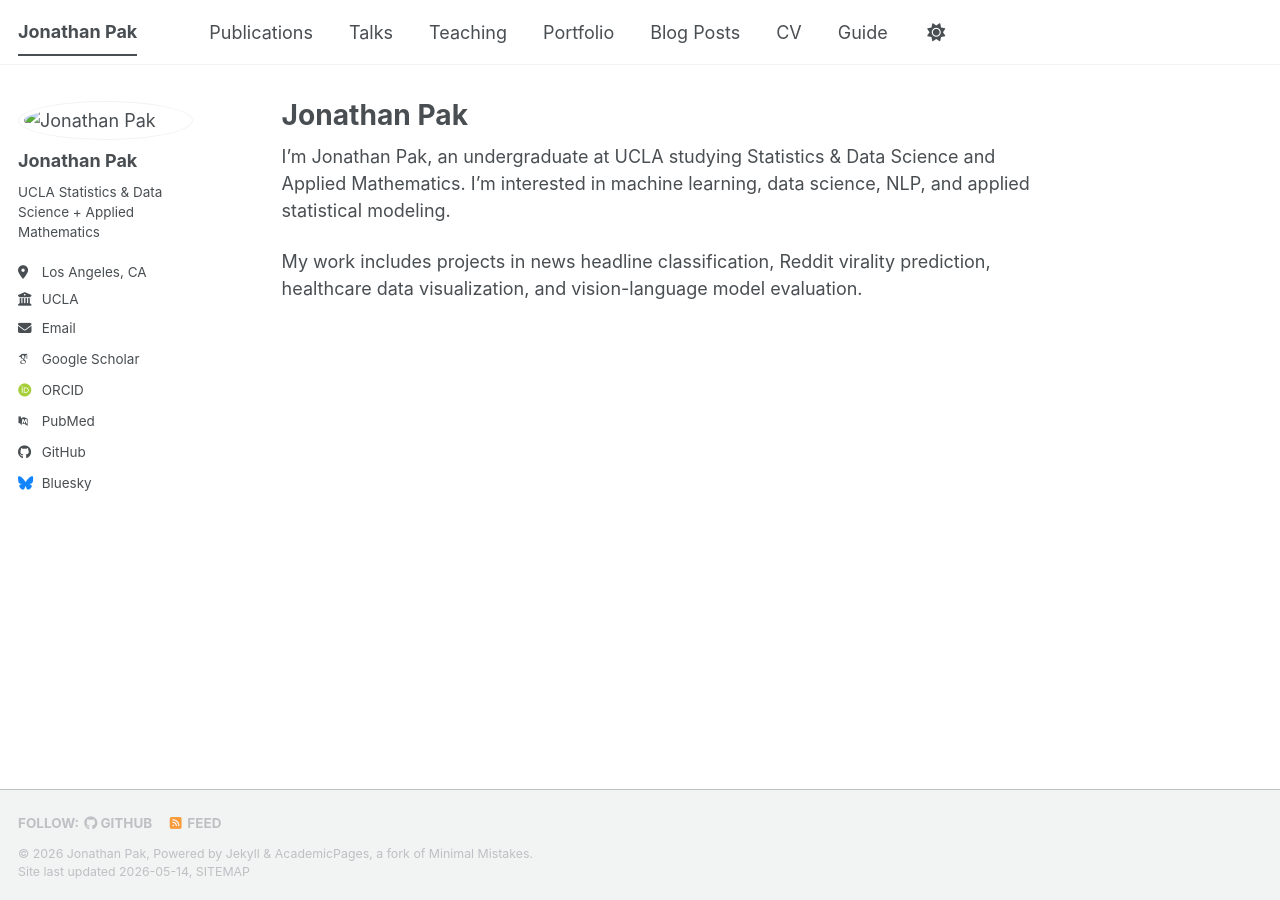
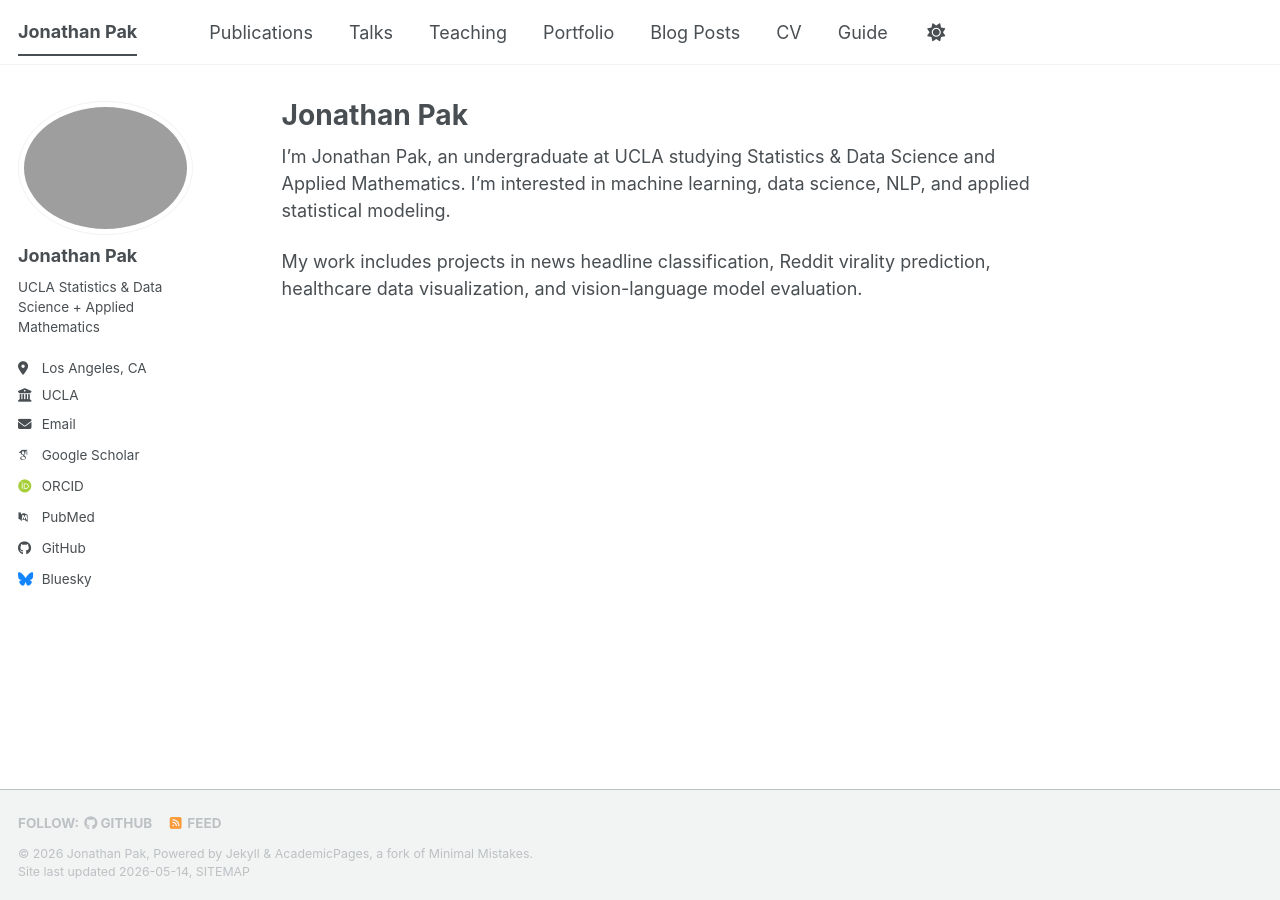
Before and after one commit to jonathanhpak/jonathanhpak.github.io, a Jekyll site: the page built from _pages/about.md, in a window 1280 px wide. Built offline with Jekyll 4.4.1, drawn with Linux system fonts in a browser that asks for light colours; some web fonts are replaced; a script bundle is joined from its source files by our own code; library files that are not in the unit come from our copies.

Commit message:
Change author avatar image format from PNG to JPG

```diff
--- a/_config.yml
+++ b/_config.yml
@@ -23,7 +23,7 @@ repository               : "jonathanhpak/jonathanhpak.github.io"
 #               Additional customization can be done by editing /_includes/author-profile.html
 author:
   # Biographic information
-  avatar           : "/images/profile.png"
+  avatar           : "/images/profile.jpg"
   name             : "Jonathan Pak"
   pronouns         : # example: "she/her"
   bio              : "UCLA Statistics & Data Science + Applied Mathematics"
```
